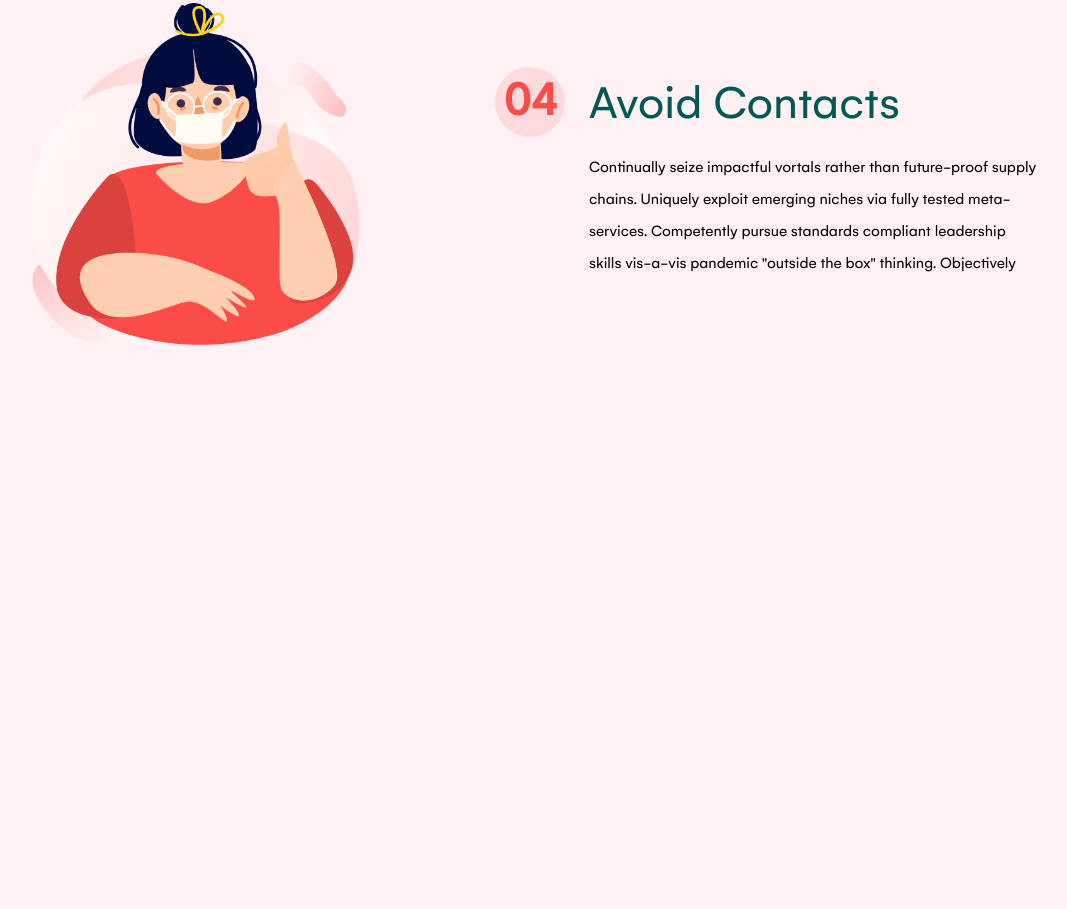
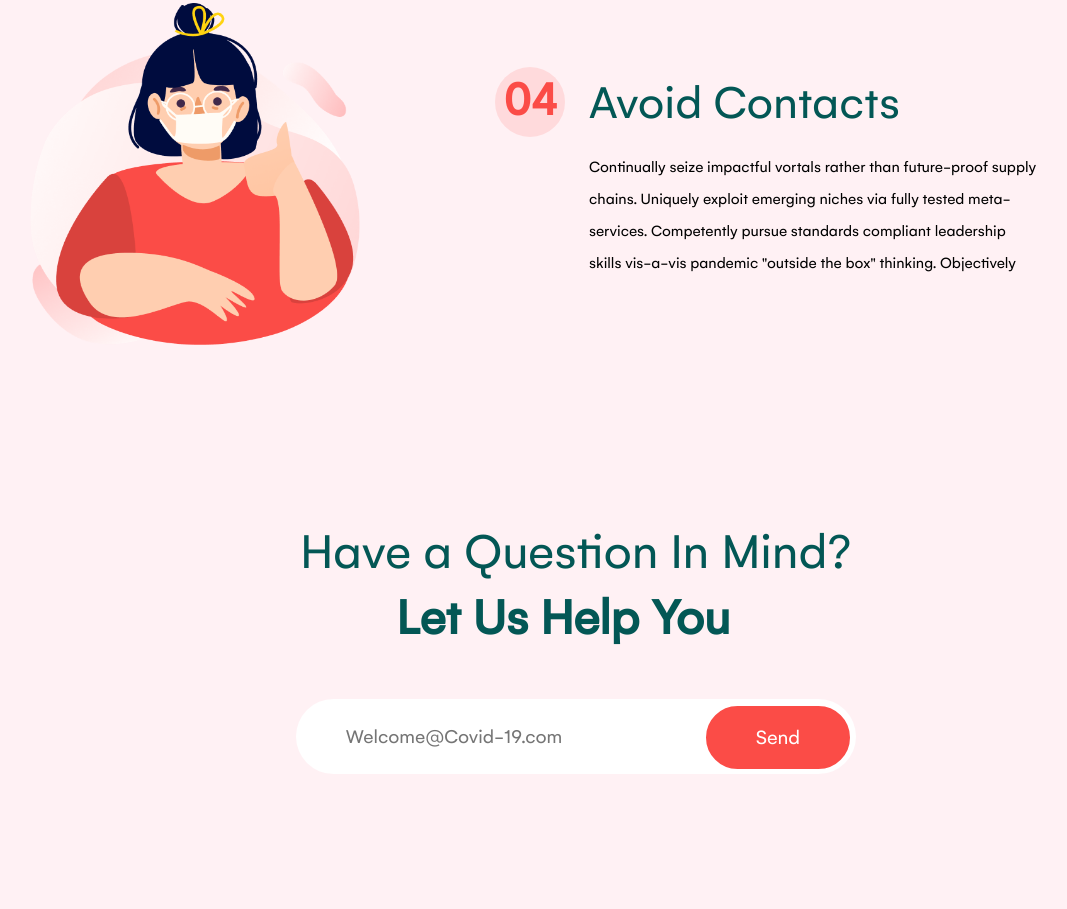
Before and after one commit to alaakaaikaty/Covid-19, a website: page dist/index.html in a window 1280 px wide. Shown: the part 4920-5829 px from the top of the page, without its empty margins (101-1168 px from the left). Before the commit the page ends 5439 px from the top, so only its background shows below. Drawn offline with Linux system fonts and the light colour scheme.

Commit message:
contact update

```diff
--- a/scss/main.scss
+++ b/scss/main.scss
@@ -227,6 +227,7 @@ body {
     justify-content: center;
     align-items: center;
     text-align: center;
+    margin-bottom: 8rem;
 }
 
 .all .box-1 {
@@ -276,3 +277,56 @@ body {
 .img-1 {
     margin-left: 6rem;
 }
+
+// Section E
+
+.contact {
+    position: absolute;
+    left: 31%;
+    display: flex;
+    flex-direction: column;
+    justify-content: center;
+    align-items: center;
+    padding-bottom: 10rem;
+}
+
+.contact h2 {
+    color: $main-color;
+    font-size: 3.2rem;
+    font-weight: 100;
+    margin-bottom: 3rem;
+
+    span {
+        padding-left: 6rem;
+        font-weight: 700;
+    }
+
+}
+
+.contact .email {
+    height: 50px;
+    position: relative;
+}
+
+.contact .email input {
+    height: 150%;
+    width: 35rem;
+    padding-left: 50px;
+    font-size: 20px;
+    outline: none;
+    border-radius: 50px;
+    border: none;
+}
+
+.contact .email button {
+    position: absolute;
+    z-index: 10;
+    top: 7px;
+    left: 410px;
+    font-size: 1.3rem;
+    background-color: $secondary-color;
+    padding: 1rem 3rem;
+    border: 2px solid $secondary-color;
+    border-radius: 6.5rem;
+    color: #fff;
+}
```
Also changed, not shown: dist/css/main.css, dist/index.html.
